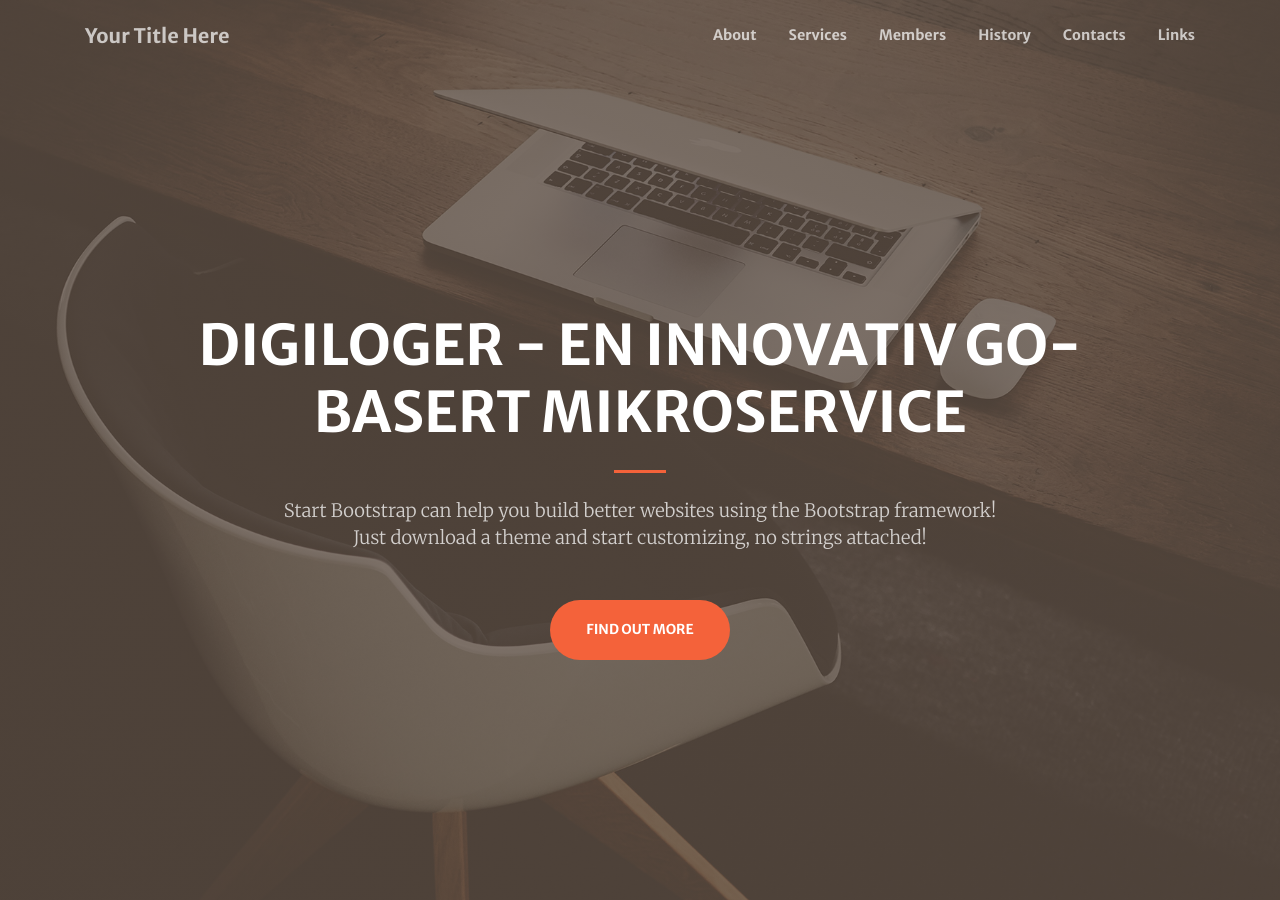
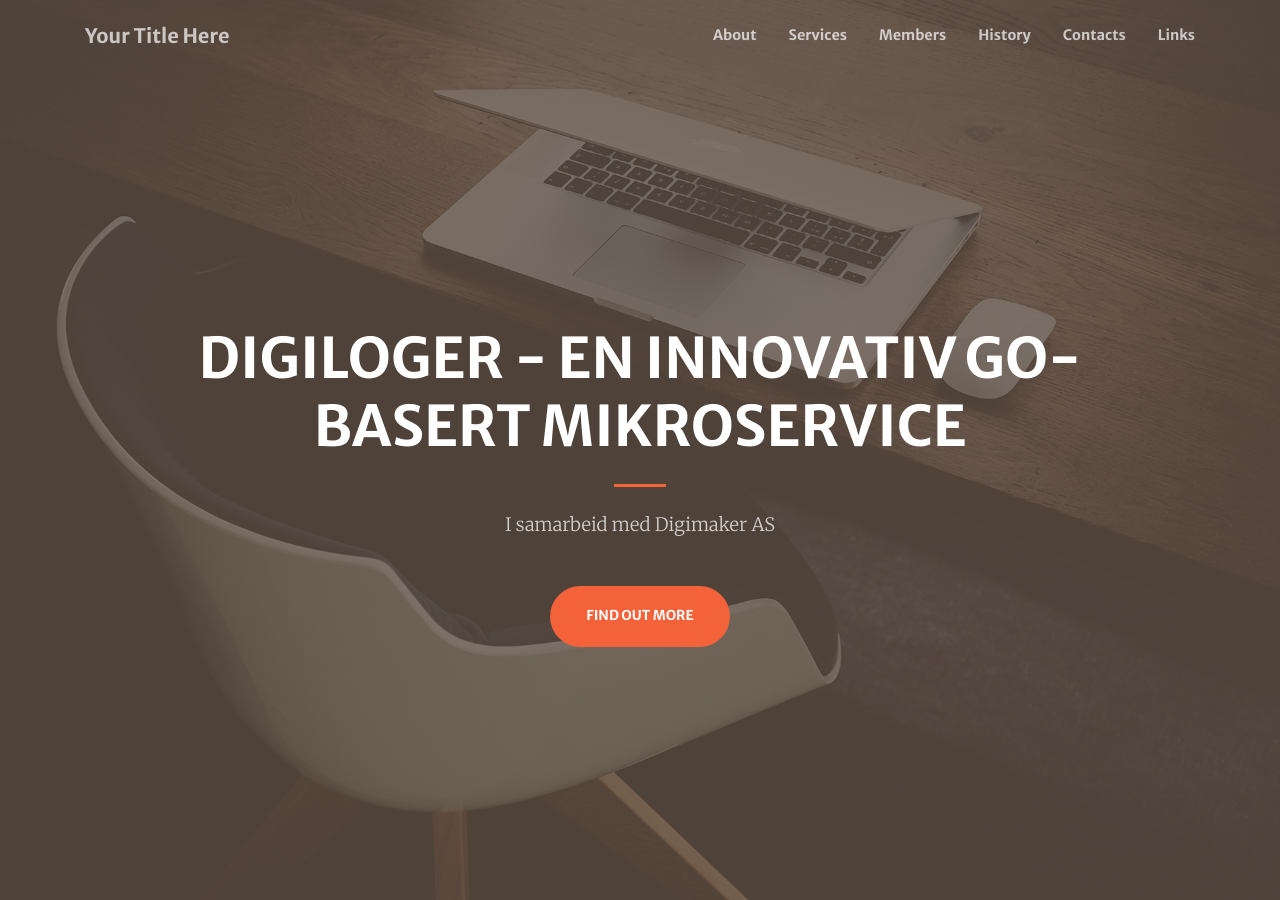
Before and after one commit to stackbit-projects/fabulous-kale-f7331, a Jekyll site: the page built from index.md, in a window 1280 px wide and 900 px high. Built offline with Jekyll 4.4.1, drawn with Linux system fonts in a browser that asks for light colours.

Commit message:
index.md: updated text in header

```diff
--- a/index.md
+++ b/index.md
@@ -2,9 +2,7 @@
 layout: home
 header:
   title: DigiLoger - En Innovativ Go-basert Mikroservice
-  text: >
-    Start Bootstrap can help you build better websites using the Bootstrap
-    framework! Just download a theme and start customizing, no strings attached!
+  text: I samarbeid med Digimaker AS
   action:
     label: Find Out More
     url: '#about'
```
